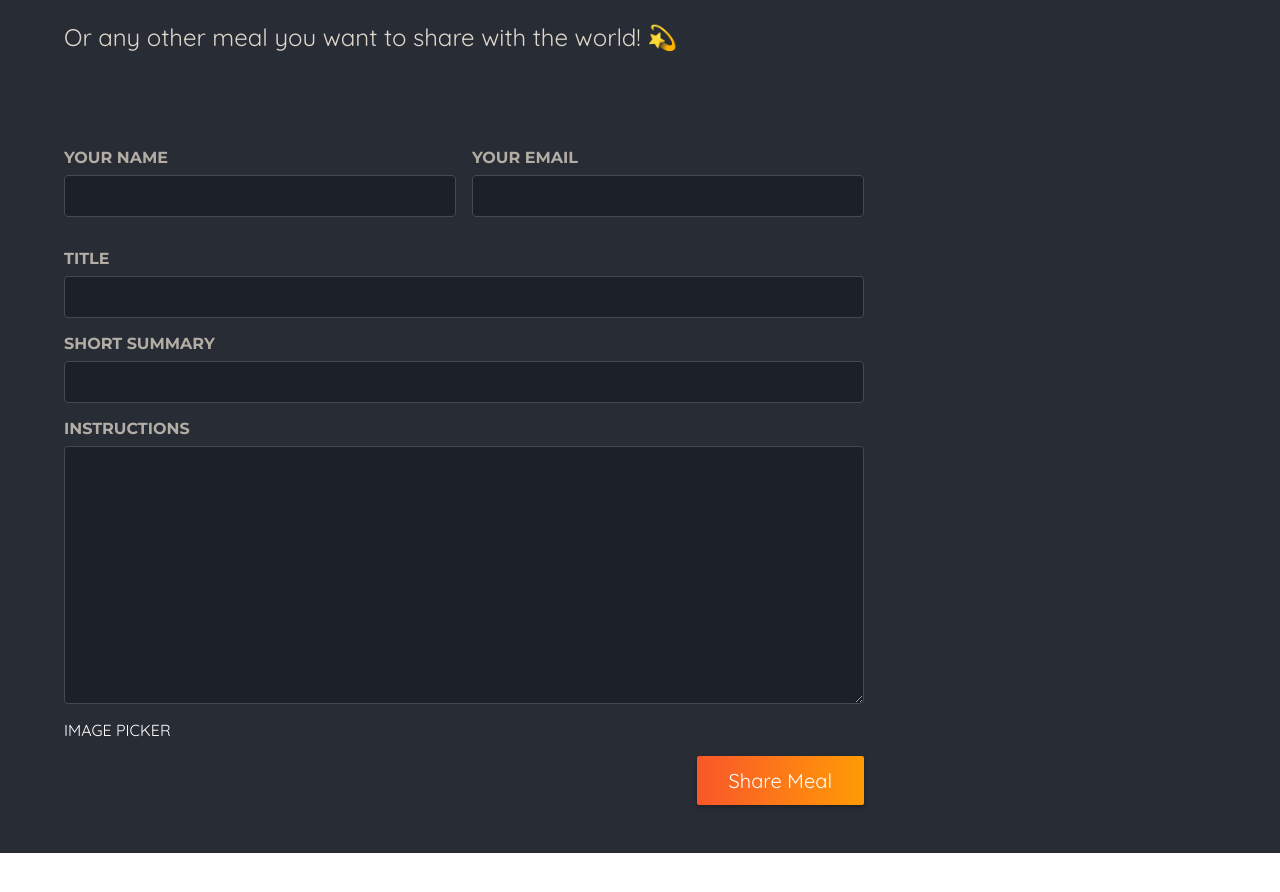
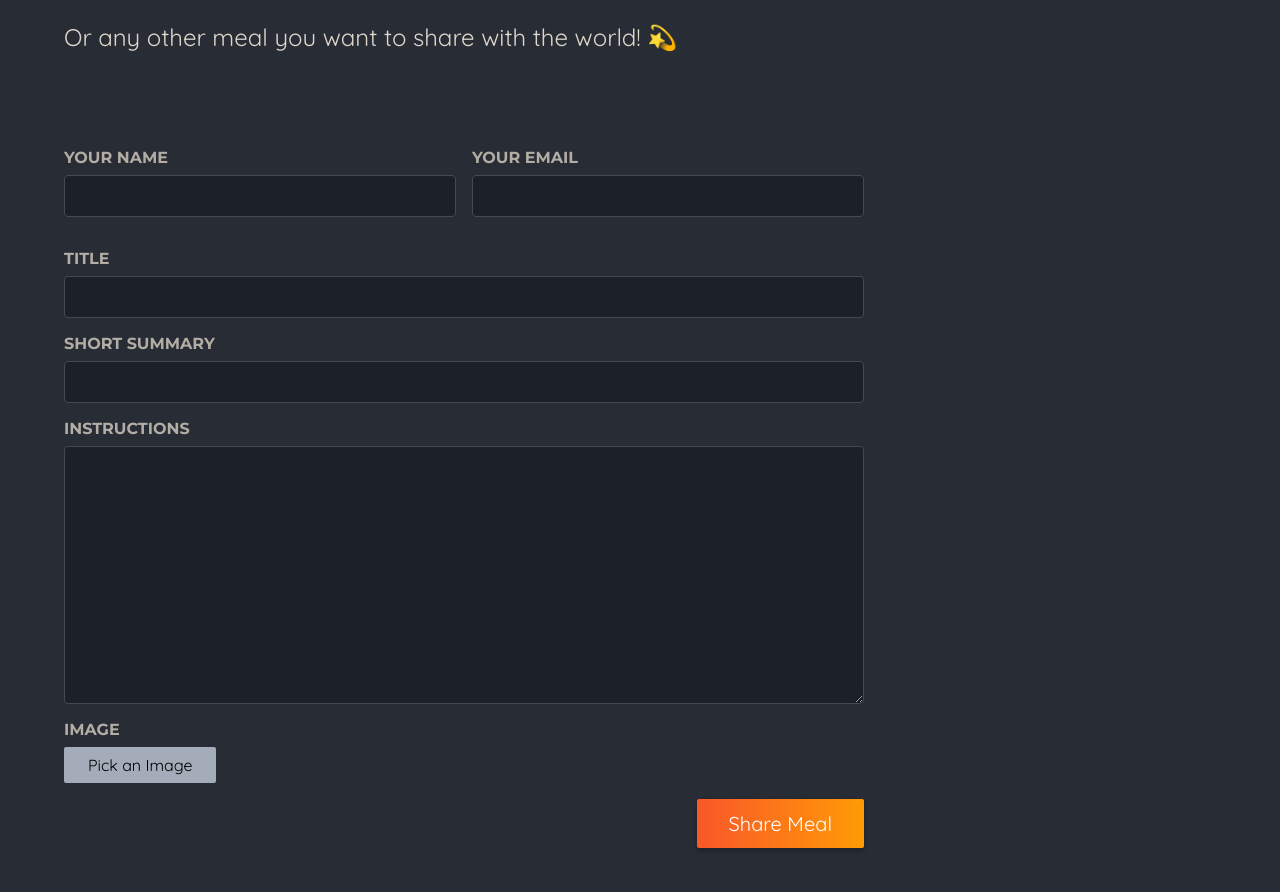
Before and after one commit to kazvee/foodies-next, a Next.js app: page /meals/share in a window 1280 px wide. Shown: the part 260-1152 px from the top of the page. Before the commit the page ends 1113 px from the top, so only its background shows below. Built offline with nearby package versions, Linux system fonts and the light colour scheme.

Commit message:
Add custom ImagePicker input component

```diff
--- /dev/null
+++ b/app/meals/image-picker.js
@@ -0,0 +1,38 @@
+'use client';
+
+import { useRef } from 'react';
+
+import classes from './image-picker.module.css';
+
+const ImagePicker = ({ label, name }) => {
+  const imageInput = useRef();
+
+  const handlePickImageClick = () => {
+    imageInput.current.click();
+  };
+
+  return (
+    <div className={classes.picker}>
+      <label htmlFor={name}>{label}</label>
+      <div className={classes.controls}>
+        <input
+          className={classes.input}
+          type="file"
+          id={name}
+          accept="image/png, image/jpeg"
+          name={name}
+          ref={imageInput}
+        />
+        <button
+          className={classes.button}
+          type="button"
+          onClick={handlePickImageClick}
+        >
+          Pick an Image
+        </button>
+      </div>
+    </div>
+  );
+};
+
+export default ImagePicker;
--- /dev/null
+++ b/app/meals/image-picker.module.css
@@ -0,0 +1,45 @@
+.controls {
+    display: flex;
+    align-items: flex-start;
+    gap: 1.5rem;
+    margin-bottom: 1rem;
+  }
+
+  .picker .input {
+    display: none;
+  }
+
+  .picker .button {
+    border: 0;
+    padding: 0.5rem 1.5rem;
+    background: #a4abb9;
+    border-radius: 2px;
+    cursor: pointer;
+    font: inherit;
+  }
+
+  .picker .button:hover,
+  .picker .button:focus {
+    background: #b3b9c6;
+  }
+
+  .preview {
+    width: 10rem;
+    height: 10rem;
+    border: 2px solid #a4abb9;
+    display: flex;
+    justify-content: center;
+    align-items: center;
+    text-align: center;
+    color: #a4abb9;
+    position: relative;
+  }
+
+  .preview p {
+    margin: 0;
+    padding: 1rem;
+  }
+
+  .preview img {
+    object-fit: cover;
+  }
--- a/app/meals/share/page.js
+++ b/app/meals/share/page.js
@@ -1,3 +1,4 @@
+import ImagePicker from '../image-picker';
 import classes from './page.module.css';
 
 const ShareMealPage = () => {
@@ -38,7 +39,7 @@
               required
             ></textarea>
           </p>
-          IMAGE PICKER
+          <ImagePicker label="Image" name="image" />
           <p className={classes.actions}>
             <button type="submit">Share Meal</button>
           </p>
@@ -46,6 +47,6 @@
       </main>
     </>
   );
-}
+};
 
 export default ShareMealPage;
```
